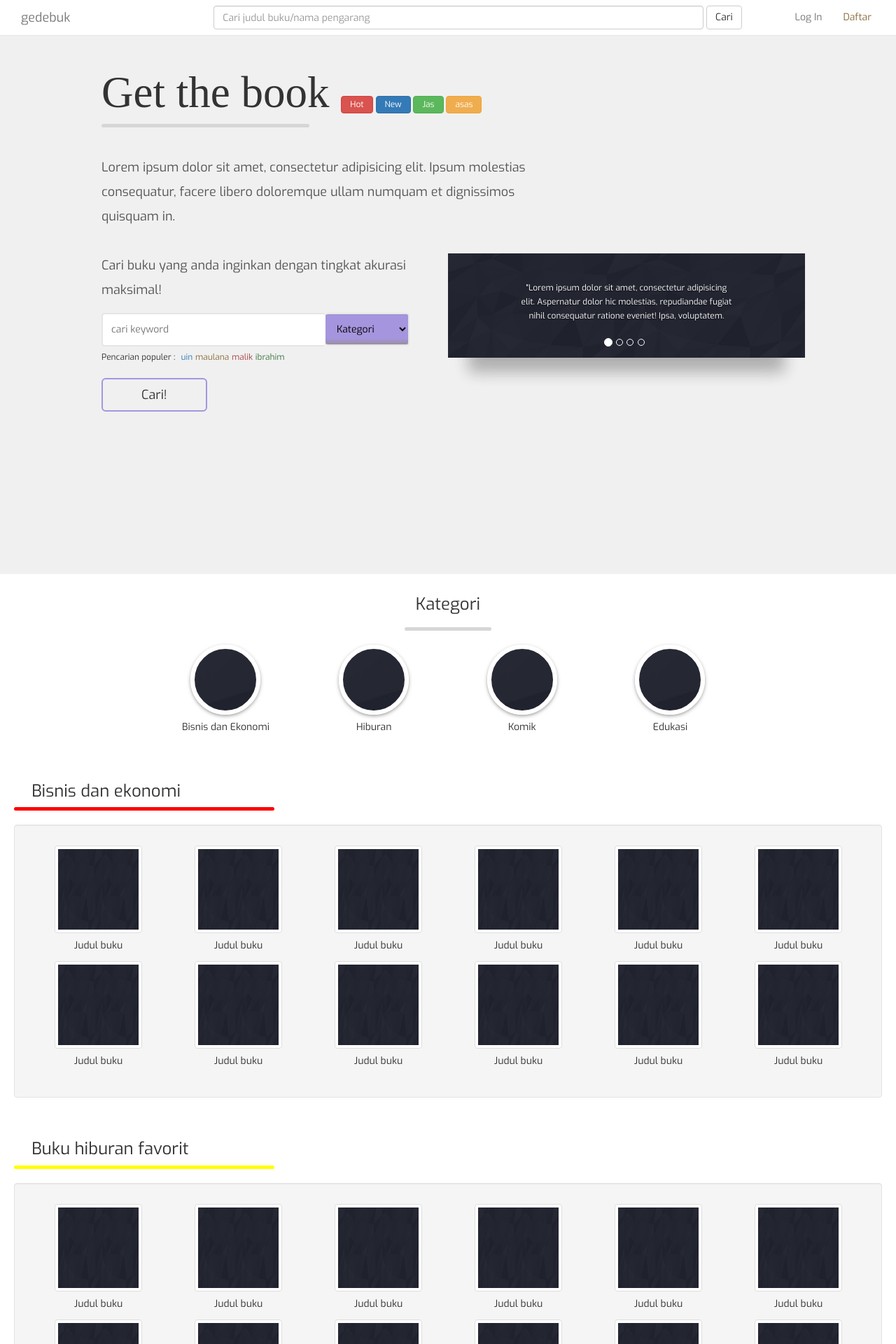
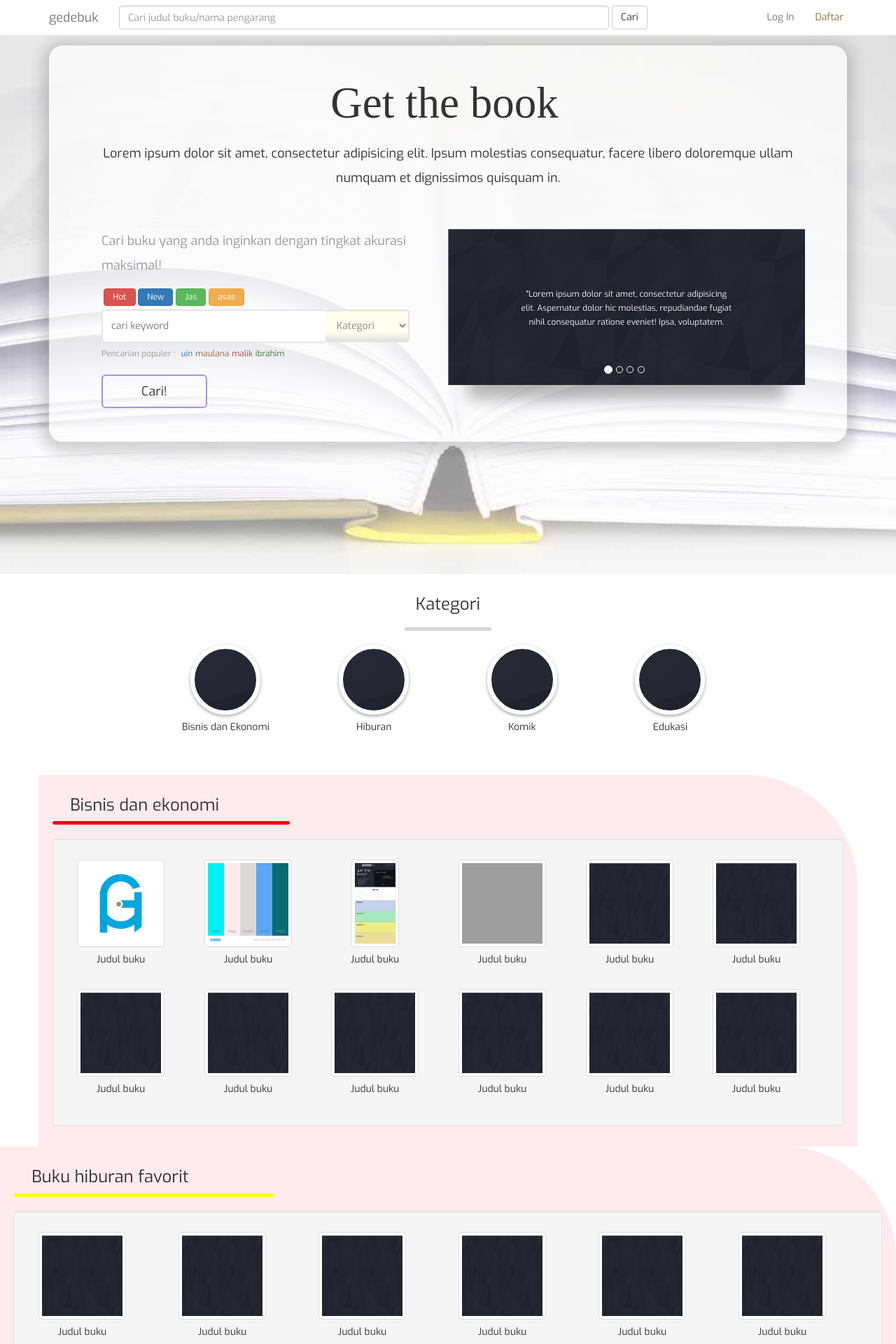
Before and after one commit to guadev/cdc, a PHP site: page / in a window 1280 px wide. Shown: the top 1920 px of the page at 70% size. Run offline with PHP 8.4, Linux system fonts and the light colour scheme; some web fonts are replaced; grey boxes are pictures that could not be loaded.

Commit message:
masih index.html

```diff
--- a/css/core.css
+++ b/css/core.css
@@ -43,9 +43,11 @@ li{
   color: #000;
 }
 .secondary-color{
-  color: #555;
+  color: #999;
 }
 .sec{
+  border-top-right-radius: 160px;
+  background: #ffeaee;
   padding: 10px 20px;
 }
 .delay-3s{
@@ -84,10 +86,14 @@ header{
   height: 100vh;
   padding: 30px 50px;
   margin-top: 20px;
-  background: #f0f0f0;
+  background: url('../bg2.jpg') ;
+  background-size: cover;
 }
 .jumbotron{
-  background: #f0f0f0;
+  border-radius: 20px !important;
+  margin-top: 15px;
+  background: rgba(255,255,255,.7);
+  box-shadow: 0 5px 20px 10px rgba(45, 45, 45, 0.2);
 }
 header h1{
   font-family: 'diavlo';
@@ -105,10 +111,6 @@ button[name="search"]{
   -o-transition: .3s;
   transition: .3s;
 }
-header select.search.form-control{
-  background-image: linear-gradient(rgb(165, 149, 222) 80%, rgb(154, 142, 162));
-  color: black;
-}
 button[name="search"]:hover{
   color: white;
   background: rgb(165, 149, 222);
@@ -119,9 +121,10 @@ header .jumbotron p{
   font-size: 18px;
   line-height: 35px;
 }
-header .button{
+header div.inline.button{
   padding: 3px;
   padding-bottom: 5px;
+  margin-bottom: 10px;
 }
 header .button > button{
   padding-top: 3px;
@@ -143,11 +146,11 @@ header select.search.form-control{border-left: none}
 .carousel h2{
   margin-bottom: 4px;
 }
-/*.carousel-caption {
-  padding-bottom: 15px;
-  margin-left: -8px;
-  width: 80%;
-}*/
+.carousel-caption {
+  padding-bottom: 60px;
+  /*margin-left: -8px;*/
+  /*width: 80%;*/
+}
 .cover{
   position: absolute;
   left: 0;
@@ -158,6 +161,9 @@ header select.search.form-control{border-left: none}
 }
 .carousel-indicators {
     bottom: 0;
+}
+header .text-box{
+  margin-top: 5px;
 }
 /*header*/
 
@@ -201,9 +207,8 @@ section.kategori{
 }
 .box img{
   height: 100%;
-  width: auto;
-  display: inline-block;
-  margin-right: 10px;
+  display: block;
+  margin: 0 auto;
 }
 /*endsectionobjekt*/
 
@@ -214,9 +219,9 @@ nav#top-bar{
   padding-left: 15px;
   padding-right: 15px;
 }
-nav#top-bar .search{
-  padding-left: 190px;
-}
+/*nav#top-bar .search{
+  padding-left: 120px;
+}*/
 nav#top-bar input{
   width: 700px;
 }
--- a/index.html
+++ b/index.html
@@ -23,7 +23,7 @@
   <body>
     <!-- nav -->
     <nav id="top-bar" class="navbar navbar-default navbar-fixed-top">
-      <div class="container-fluid">
+      <div class="container">
         <!-- Brand and toggle get grouped for better mobile display -->
         <div class="navbar-header">
           <button type="button" class="navbar-toggle collapsed" data-toggle="collapse" data-target="#menu" aria-expanded="false">
@@ -58,24 +58,21 @@
         <div class="jumbotron">
           <div class="row">
             <div class="col-md-12">
-              <div class="col-md-12">
+              <div class="col-md-12 text-center add-space">
                 <h1 class="inline">Get the book</h1>
+                <p class="first-content">Lorem ipsum dolor sit amet, consectetur adipisicing elit. Ipsum molestias consequatur, facere libero doloremque ullam numquam et dignissimos quisquam in.</p>
+              </div>
+              <div class="col-md-6 first-content">
+                <p class="secondary-color" >Cari buku yang anda inginkan dengan tingkat akurasi maksimal!</p>
                 <div class="inline button">
                   <button type="button" class="btn btn-danger" name="button">Hot</button>
                   <button type="button" class="btn btn-primary" name="button">New</button>
                   <button type="button" class="btn btn-success" name="button">Jas</button>
                   <button type="button" class="btn btn-warning" name="button">asas</button>
                 </div>
-                <hr>
-              </div>
-              <div class="col-md-8 first-content add-space secondary-color">
-                <p>Lorem ipsum dolor sit amet, consectetur adipisicing elit. Ipsum molestias consequatur, facere libero doloremque ullam numquam et dignissimos quisquam in.</p>
-              </div>
-              <div class="col-md-6">
-                <p class="secondary-color" >Cari buku yang anda inginkan dengan tingkat akurasi maksimal!</p>
                 <div class="col-md-8 text-box no-padding">
                   <input class="search" type="text" name="search" placeholder="cari keyword" value="">
-                  <small class="inline">Pencarian populer : </small>
+                  <small class="inline secondary-color">Pencarian populer : </small>
                   <ul class="">
                     <li><a href="#"><small class="inline text-primary">uin</small></a></li>
                     <li><a href="#"><small class="inline text-warning">maulana</small></a></li>
@@ -98,7 +95,7 @@
                   <button class="btn btn-lg btn-primary" type="button" name="search">Cari!</button>
                 </div>
               </div>
-              <div class="col-md-6 no-padding">
+              <div class="col-md-6 no-padding first-content">
                 <div class="carousel">
                   <div id="myCarousel" class="carousel slide" data-ride="carousel">
                     <!-- Indicators -->
@@ -185,7 +182,7 @@
     <!--  edn of category -->
 
     <!-- section 1 -->
-    <section class="container-fluid sec">
+    <section class="first-content container sec">
       <h3 class=""><i class="fa fa-pencil"></i> Bisnis dan ekonomi</h3>
       <hr class="bisnis">
       <div class="well">
@@ -193,75 +190,77 @@
         <div class="scroller">
           <div class="col-md-12">
             <div class="col-md-2">
-              <div class="box center-block wow animated zoomIn">
+              <div class="box wow animated zoomIn">
+                <a href="#">
+                  <img src="GUAdev.jpg" class="img-rounded img-thumbnail" alt="Buku favorit">
+                  <h5 class="text-center">Judul buku</h5>
+                </a>
+              </div>
+            </div>
+            <div class="col-md-2">
+              <div class="box wow animated zoomIn delay-3s">
+                <img src="main color.png" class="img-rounded img-thumbnail" alt="Buku favorit">
+                <h5 class="text-center">Judul buku</h5>
+              </div>
+            </div>
+            <div class="col-md-2">
+              <div class="box wow animated zoomIn delay-5s">
+                <img src="desain.jpg" class="img-rounded img-thumbnail" alt="Buku favorit">
+                <h5 class="text-center">Judul buku</h5>
+              </div>
+            </div>
+            <div class="col-md-2">
+              <div class="box wow animated zoomIn delay-7s">
+                <img src="3.jpg" class="img-rounded img-thumbnail" alt="Buku favorit">
+                <h5 class="text-center">Judul buku</h5>
+              </div>
+            </div>
+            <div class="col-md-2">
+              <div class="box wow animated zoomIn delay-9s">
                 <img src="bg.jpg" class="img-rounded img-thumbnail" alt="Buku favorit">
                 <h5 class="text-center">Judul buku</h5>
               </div>
             </div>
             <div class="col-md-2">
-              <div class="box center-block wow animated zoomIn delay-3s">
+              <div class="box wow animated zoomIn delay-12s">
+                <img src="bg.jpg" class="img-rounded img-thumbnail" alt="Buku favorit">
+                <h5 class="text-center">Judul buku</h5>
+              </div>
+            </div>
+          </div>
+          <div class="col-md-12 first-content">
+            <div class="col-md-2">
+              <div class="box wow animated zoomIn">
                 <img src="bg.jpg" class="img-rounded img-thumbnail" alt="Buku favorit">
                 <h5 class="text-center">Judul buku</h5>
               </div>
             </div>
             <div class="col-md-2">
-              <div class="box center-block wow animated zoomIn delay-5s">
+              <div class="box wow animated zoomIn delay-3s">
                 <img src="bg.jpg" class="img-rounded img-thumbnail" alt="Buku favorit">
                 <h5 class="text-center">Judul buku</h5>
               </div>
             </div>
             <div class="col-md-2">
-              <div class="box center-block wow animated zoomIn delay-7s">
+              <div class="box wow animated zoomIn delay-5s">
                 <img src="bg.jpg" class="img-rounded img-thumbnail" alt="Buku favorit">
                 <h5 class="text-center">Judul buku</h5>
               </div>
             </div>
             <div class="col-md-2">
-              <div class="box center-block wow animated zoomIn delay-9s">
+              <div class="box wow animated zoomIn delay-7s">
                 <img src="bg.jpg" class="img-rounded img-thumbnail" alt="Buku favorit">
                 <h5 class="text-center">Judul buku</h5>
               </div>
             </div>
             <div class="col-md-2">
-              <div class="box center-block wow animated zoomIn delay-12s">
-                <img src="bg.jpg" class="img-rounded img-thumbnail" alt="Buku favorit">
-                <h5 class="text-center">Judul buku</h5>
-              </div>
-            </div>
-          </div>
-          <div class="col-md-12">
-            <div class="col-md-2">
-              <div class="box center-block wow animated zoomIn">
+              <div class="box wow animated zoomIn delay-9s">
                 <img src="bg.jpg" class="img-rounded img-thumbnail" alt="Buku favorit">
                 <h5 class="text-center">Judul buku</h5>
               </div>
             </div>
             <div class="col-md-2">
-              <div class="box center-block wow animated zoomIn delay-3s">
-                <img src="bg.jpg" class="img-rounded img-thumbnail" alt="Buku favorit">
-                <h5 class="text-center">Judul buku</h5>
-              </div>
-            </div>
-            <div class="col-md-2">
-              <div class="box center-block wow animated zoomIn delay-5s">
-                <img src="bg.jpg" class="img-rounded img-thumbnail" alt="Buku favorit">
-                <h5 class="text-center">Judul buku</h5>
-              </div>
-            </div>
-            <div class="col-md-2">
-              <div class="box center-block wow animated zoomIn delay-7s">
-                <img src="bg.jpg" class="img-rounded img-thumbnail" alt="Buku favorit">
-                <h5 class="text-center">Judul buku</h5>
-              </div>
-            </div>
-            <div class="col-md-2">
-              <div class="box center-block wow animated zoomIn delay-9s">
-                <img src="bg.jpg" class="img-rounded img-thumbnail" alt="Buku favorit">
-                <h5 class="text-center">Judul buku</h5>
-              </div>
-            </div>
-            <div class="col-md-2">
-              <div class="box center-block wow animated zoomIn delay-12s">
+              <div class="box wow animated zoomIn delay-12s">
                 <img src="bg.jpg" class="img-rounded img-thumbnail" alt="Buku favorit">
                 <h5 class="text-center">Judul buku</h5>
               </div>
@@ -282,37 +281,37 @@
         <div class="scroller">
           <div class="col-md-12">
             <div class="col-md-2">
-              <div class="box center-block wow animated zoomIn">
+              <div class="box wow animated zoomIn">
                 <img src="bg.jpg" class="img-rounded img-thumbnail" alt="Buku favorit">
                 <h5 class="text-center">Judul buku</h5>
               </div>
             </div>
             <div class="col-md-2">
-              <div class="box center-block wow animated zoomIn delay-3s">
+              <div class="box wow animated zoomIn delay-3s">
                 <img src="bg.jpg" class="img-rounded img-thumbnail" alt="Buku favorit">
                 <h5 class="text-center">Judul buku</h5>
               </div>
             </div>
             <div class="col-md-2">
-              <div class="box center-block wow animated zoomIn delay-5s">
+              <div class="box wow animated zoomIn delay-5s">
                 <img src="bg.jpg" class="img-rounded img-thumbnail" alt="Buku favorit">
                 <h5 class="text-center">Judul buku</h5>
               </div>
             </div>
             <div class="col-md-2">
-              <div class="box center-block wow animated zoomIn delay-7s">
+              <div class="box wow animated zoomIn delay-7s">
                 <img src="bg.jpg" class="img-rounded img-thumbnail" alt="Buku favorit">
                 <h5 class="text-center">Judul buku</h5>
               </div>
             </div>
             <div class="col-md-2">
-              <div class="box center-block wow animated zoomIn delay-9s">
+              <div class="box wow animated zoomIn delay-9s">
                 <img src="bg.jpg" class="img-rounded img-thumbnail" alt="Buku favorit">
                 <h5 class="text-center">Judul buku</h5>
               </div>
             </div>
             <div class="col-md-2">
-              <div class="box center-block wow animated zoomIn delay-12s">
+              <div class="box wow animated zoomIn delay-12s">
                 <img src="bg.jpg" class="img-rounded img-thumbnail" alt="Buku favorit">
                 <h5 class="text-center">Judul buku</h5>
               </div>
@@ -320,37 +319,37 @@
           </div>
           <div class="col-md-12">
             <div class="col-md-2">
-              <div class="box center-block wow animated zoomIn">
+              <div class="box wow animated zoomIn">
                 <img src="bg.jpg" class="img-rounded img-thumbnail" alt="Buku favorit">
                 <h5 class="text-center">Judul buku</h5>
               </div>
             </div>
             <div class="col-md-2">
-              <div class="box center-block wow animated zoomIn delay-3s">
+              <div class="box wow animated zoomIn delay-3s">
                 <img src="bg.jpg" class="img-rounded img-thumbnail" alt="Buku favorit">
                 <h5 class="text-center">Judul buku</h5>
               </div>
             </div>
             <div class="col-md-2">
-              <div class="box center-block wow animated zoomIn delay-5s">
+              <div class="box wow animated zoomIn delay-5s">
                 <img src="bg.jpg" class="img-rounded img-thumbnail" alt="Buku favorit">
                 <h5 class="text-center">Judul buku</h5>
               </div>
             </div>
             <div class="col-md-2">
-              <div class="box center-block wow animated zoomIn delay-7s">
+              <div class="box wow animated zoomIn delay-7s">
                 <img src="bg.jpg" class="img-rounded img-thumbnail" alt="Buku favorit">
                 <h5 class="text-center">Judul buku</h5>
               </div>
             </div>
             <div class="col-md-2">
-              <div class="box center-block wow animated zoomIn delay-9s">
+              <div class="box wow animated zoomIn delay-9s">
                 <img src="bg.jpg" class="img-rounded img-thumbnail" alt="Buku favorit">
                 <h5 class="text-center">Judul buku</h5>
               </div>
             </div>
             <div class="col-md-2">
-              <div class="box center-block wow animated zoomIn delay-12s">
+              <div class="box wow animated zoomIn delay-12s">
                 <img src="bg.jpg" class="img-rounded img-thumbnail" alt="Buku favorit">
                 <h5 class="text-center">Judul buku</h5>
               </div>
@@ -371,37 +370,37 @@
         <div class="scroller">
           <div class="col-md-12">
             <div class="col-md-2">
-              <div class="box center-block wow animated zoomIn">
+              <div class="box wow animated zoomIn">
                 <img src="bg.jpg" class="img-rounded img-thumbnail" alt="Buku favorit">
                 <h5 class="text-center">Judul buku</h5>
               </div>
             </div>
             <div class="col-md-2">
-              <div class="box center-block wow animated zoomIn delay-3s">
+              <div class="box wow animated zoomIn delay-3s">
                 <img src="bg.jpg" class="img-rounded img-thumbnail" alt="Buku favorit">
                 <h5 class="text-center">Judul buku</h5>
               </div>
             </div>
             <div class="col-md-2">
-              <div class="box center-block wow animated zoomIn delay-5s">
+              <div class="box wow animated zoomIn delay-5s">
                 <img src="bg.jpg" class="img-rounded img-thumbnail" alt="Buku favorit">
                 <h5 class="text-center">Judul buku</h5>
               </div>
             </div>
             <div class="col-md-2">
-              <div class="box center-block wow animated zoomIn delay-7s">
+              <div class="box wow animated zoomIn delay-7s">
                 <img src="bg.jpg" class="img-rounded img-thumbnail" alt="Buku favorit">
                 <h5 class="text-center">Judul buku</h5>
               </div>
             </div>
             <div class="col-md-2">
-              <div class="box center-block wow animated zoomIn delay-9s">
+              <div class="box wow animated zoomIn delay-9s">
                 <img src="bg.jpg" class="img-rounded img-thumbnail" alt="Buku favorit">
                 <h5 class="text-center">Judul buku</h5>
               </div>
             </div>
             <div class="col-md-2">
-              <div class="box center-block wow animated zoomIn delay-12s">
+              <div class="box wow animated zoomIn delay-12s">
                 <img src="bg.jpg" class="img-rounded img-thumbnail" alt="Buku favorit">
                 <h5 class="text-center">Judul buku</h5>
               </div>
@@ -409,37 +408,37 @@
           </div>
           <div class="col-md-12">
             <div class="col-md-2">
-              <div class="box center-block wow animated zoomIn">
+              <div class="box wow animated zoomIn">
                 <img src="bg.jpg" class="img-rounded img-thumbnail" alt="Buku favorit">
                 <h5 class="text-center">Judul buku</h5>
               </div>
             </div>
             <div class="col-md-2">
-              <div class="box center-block wow animated zoomIn delay-3s">
+              <div class="box wow animated zoomIn delay-3s">
                 <img src="bg.jpg" class="img-rounded img-thumbnail" alt="Buku favorit">
                 <h5 class="text-center">Judul buku</h5>
               </div>
             </div>
             <div class="col-md-2">
-              <div class="box center-block wow animated zoomIn delay-5s">
+              <div class="box wow animated zoomIn delay-5s">
                 <img src="bg.jpg" class="img-rounded img-thumbnail" alt="Buku favorit">
                 <h5 class="text-center">Judul buku</h5>
               </div>
             </div>
             <div class="col-md-2">
-              <div class="box center-block wow animated zoomIn delay-7s">
+              <div class="box wow animated zoomIn delay-7s">
                 <img src="bg.jpg" class="img-rounded img-thumbnail" alt="Buku favorit">
                 <h5 class="text-center">Judul buku</h5>
               </div>
             </div>
             <div class="col-md-2">
-              <div class="box center-block wow animated zoomIn delay-9s">
+              <div class="box wow animated zoomIn delay-9s">
                 <img src="bg.jpg" class="img-rounded img-thumbnail" alt="Buku favorit">
                 <h5 class="text-center">Judul buku</h5>
               </div>
             </div>
             <div class="col-md-2">
-              <div class="box center-block wow animated zoomIn delay-12s">
+              <div class="box wow animated zoomIn delay-12s">
                 <img src="bg.jpg" class="img-rounded img-thumbnail" alt="Buku favorit">
                 <h5 class="text-center">Judul buku</h5>
               </div>
@@ -460,37 +459,37 @@
         <div class="scroller">
           <div class="col-md-12">
             <div class="col-md-2">
-              <div class="box center-block wow animated zoomIn">
+              <div class="box wow animated zoomIn">
                 <img src="bg.jpg" class="img-rounded img-thumbnail" alt="Buku favorit">
                 <h5 class="text-center">Judul buku</h5>
               </div>
             </div>
             <div class="col-md-2">
-              <div class="box center-block wow animated zoomIn delay-3s">
+              <div class="box wow animated zoomIn delay-3s">
                 <img src="bg.jpg" class="img-rounded img-thumbnail" alt="Buku favorit">
                 <h5 class="text-center">Judul buku</h5>
               </div>
             </div>
             <div class="col-md-2">
-              <div class="box center-block wow animated zoomIn delay-5s">
+              <div class="box wow animated zoomIn delay-5s">
                 <img src="bg.jpg" class="img-rounded img-thumbnail" alt="Buku favorit">
                 <h5 class="text-center">Judul buku</h5>
               </div>
             </div>
             <div class="col-md-2">
-              <div class="box center-block wow animated zoomIn delay-7s">
+              <div class="box wow animated zoomIn delay-7s">
                 <img src="bg.jpg" class="img-rounded img-thumbnail" alt="Buku favorit">
                 <h5 class="text-center">Judul buku</h5>
               </div>
             </div>
             <div class="col-md-2">
-              <div class="box center-block wow animated zoomIn delay-9s">
+              <div class="box wow animated zoomIn delay-9s">
                 <img src="bg.jpg" class="img-rounded img-thumbnail" alt="Buku favorit">
                 <h5 class="text-center">Judul buku</h5>
               </div>
             </div>
             <div class="col-md-2">
-              <div class="box center-block wow animated zoomIn delay-12s">
+              <div class="box wow animated zoomIn delay-12s">
                 <img src="bg.jpg" class="img-rounded img-thumbnail" alt="Buku favorit">
                 <h5 class="text-center">Judul buku</h5>
               </div>
@@ -498,37 +497,37 @@
           </div>
           <div class="col-md-12">
             <div class="col-md-2">
-              <div class="box center-block wow animated zoomIn">
+              <div class="box wow animated zoomIn">
                 <img src="bg.jpg" class="img-rounded img-thumbnail" alt="Buku favorit">
                 <h5 class="text-center">Judul buku</h5>
               </div>
             </div>
             <div class="col-md-2">
-              <div class="box center-block wow animated zoomIn delay-3s">
+              <div class="box wow animated zoomIn delay-3s">
                 <img src="bg.jpg" class="img-rounded img-thumbnail" alt="Buku favorit">
                 <h5 class="text-center">Judul buku</h5>
               </div>
             </div>
             <div class="col-md-2">
-              <div class="box center-block wow animated zoomIn delay-5s">
+              <div class="box wow animated zoomIn delay-5s">
                 <img src="bg.jpg" class="img-rounded img-thumbnail" alt="Buku favorit">
                 <h5 class="text-center">Judul buku</h5>
               </div>
             </div>
             <div class="col-md-2">
-              <div class="box center-block wow animated zoomIn delay-7s">
+              <div class="box wow animated zoomIn delay-7s">
                 <img src="bg.jpg" class="img-rounded img-thumbnail" alt="Buku favorit">
                 <h5 class="text-center">Judul buku</h5>
               </div>
             </div>
             <div class="col-md-2">
-              <div class="box center-block wow animated zoomIn delay-9s">
+              <div class="box wow animated zoomIn delay-9s">
                 <img src="bg.jpg" class="img-rounded img-thumbnail" alt="Buku favorit">
                 <h5 class="text-center">Judul buku</h5>
               </div>
             </div>
             <div class="col-md-2">
-              <div class="box center-block wow animated zoomIn delay-12s">
+              <div class="box wow animated zoomIn delay-12s">
                 <img src="bg.jpg" class="img-rounded img-thumbnail" alt="Buku favorit">
                 <h5 class="text-center">Judul buku</h5>
               </div>
```
Also changed, not shown: bg.jpg, bg2.jpg (added), p1.jpeg (added), p2.jpeg (added).
